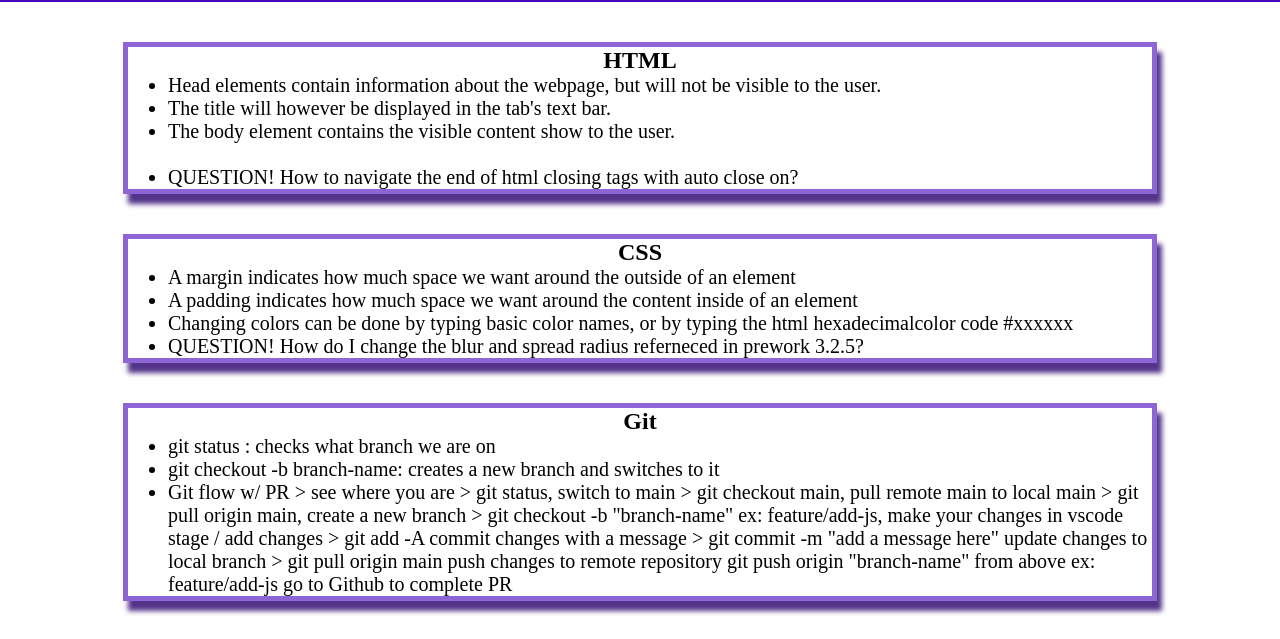
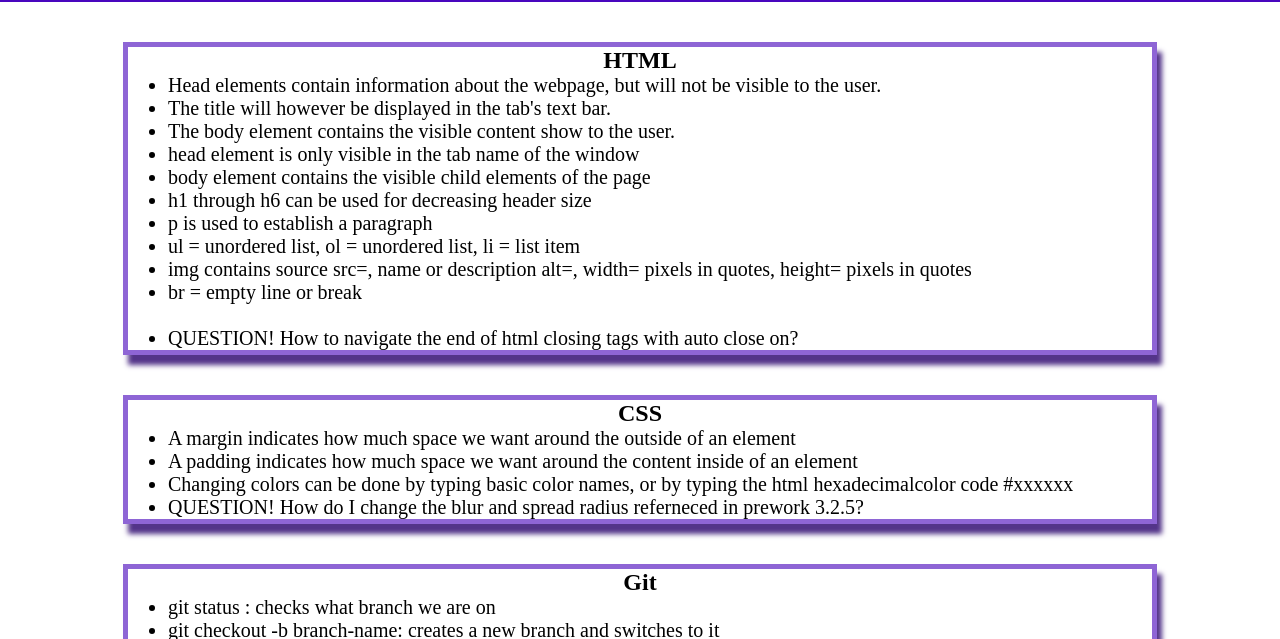
Before and after one commit to cgroth06/prework-study-guide, a plain HTML site: page index.html in a window 1280 px wide. Shown: the part 118-757 px from the top of the page. Drawn offline with Linux system fonts and the light colour scheme.

Commit message:
Update index.html

```diff
--- a/index.html
+++ b/index.html
@@ -20,6 +20,13 @@
         <li>Head elements contain information about the webpage, but will not be visible to the user.</li>
         <li>The title will however be displayed in the tab's text bar.</li>
         <li>The body element contains the visible content show to the user.</li>
+        <li> head element is only visible in the tab name of the window</li>
+        <li> body element contains the visible child elements of the page </li>
+        <li> h1 through h6 can be used for decreasing header size</li>
+        <li> p is used to establish a paragraph</li>
+        <li> ul = unordered list, ol = unordered list, li = list item</li>
+        <li> img contains source src=, name or description alt=, width= pixels in quotes, height= pixels in quotes</li>
+        <li> br = empty line or break</li>
         <br>
         <li>QUESTION! How to navigate the end of html closing tags with auto close on? </li>
 
```
